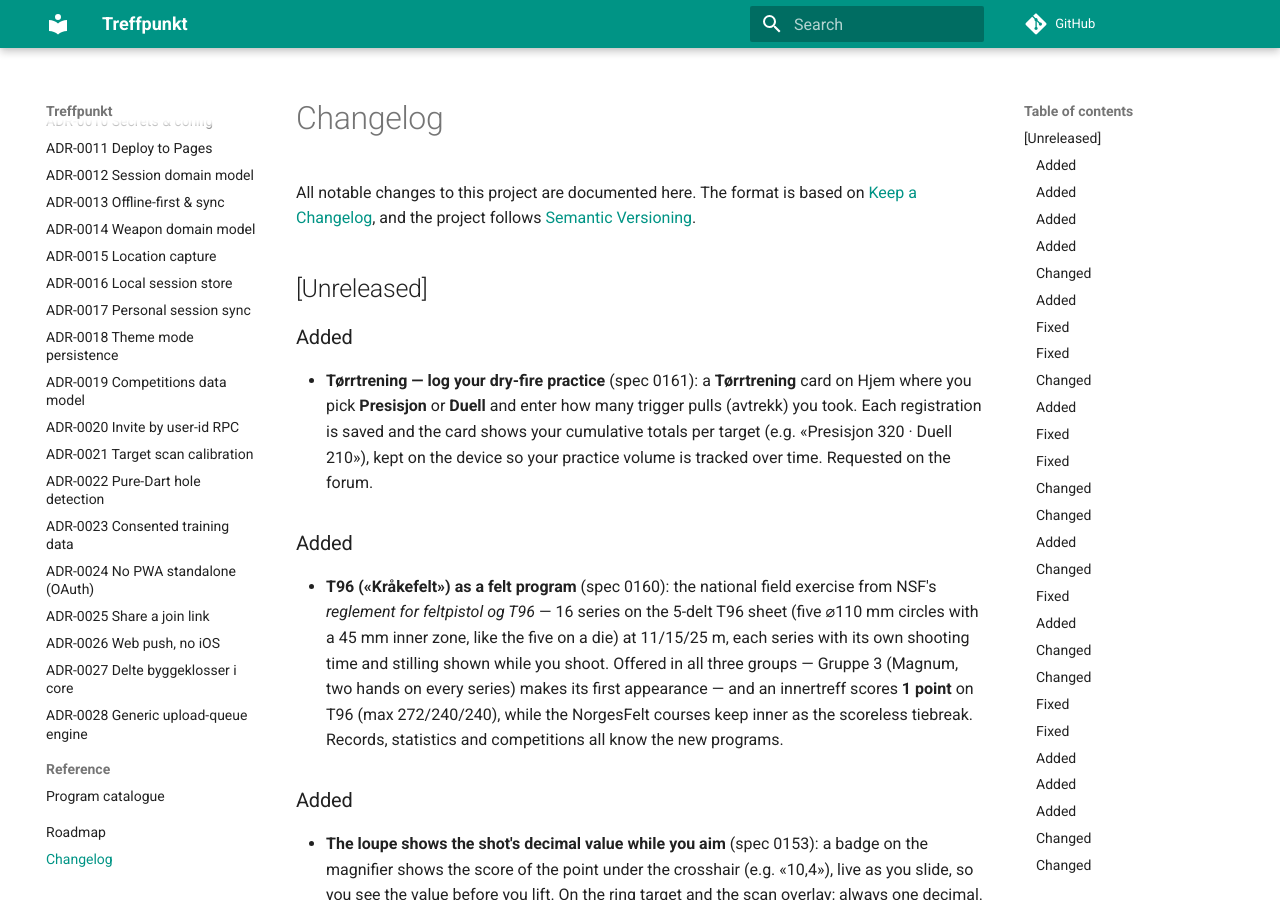
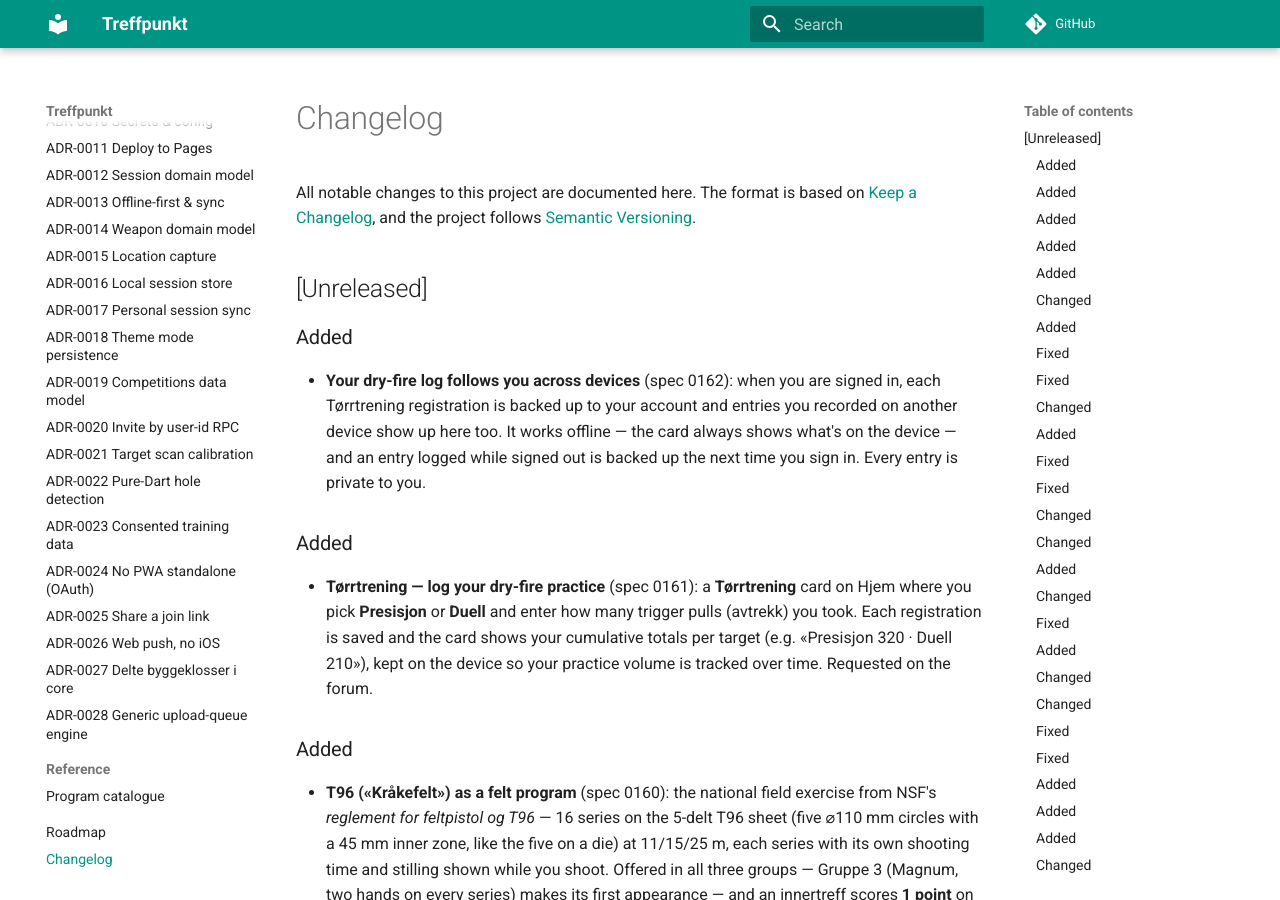
Before and after one commit to roykollensvendsen/treffpunkt, an MkDocs documentation site: the page built from docs/CHANGELOG.md, in a window 1280 px wide and 900 px high. Built offline with MkDocs 1.6.1 and Material for MkDocs 9.7.7, drawn with Linux system fonts in a browser that asks for light colours; comment, search, counter and statistics services are not loaded.

Commit message:
docs: document dry-fire log cross-device sync
Add the CHANGELOG entry and a user-manual note that a signed-in shooter's
Tørrtrening log is backed up to their account and follows them between
devices, works offline, and is private to them.

Spec 0162.

```diff
--- a/docs/CHANGELOG.md
+++ b/docs/CHANGELOG.md
@@ -5,6 +5,13 @@ All notable changes to this project are documented here. The format is based on
 [Semantic Versioning](https://semver.org/spec/v2.0.0.html).
 
 ## [Unreleased]
+
+### Added
+- **Your dry-fire log follows you across devices** (spec 0162): when you are
+  signed in, each Tørrtrening registration is backed up to your account and
+  entries you recorded on another device show up here too. It works offline —
+  the card always shows what's on the device — and an entry logged while signed
+  out is backed up the next time you sign in. Every entry is private to you.
 
 ### Added
 - **Tørrtrening — log your dry-fire practice** (spec 0161): a **Tørrtrening**
```
Also changed, not shown: docs/user/getting-started.md (+6 -0 lines).
